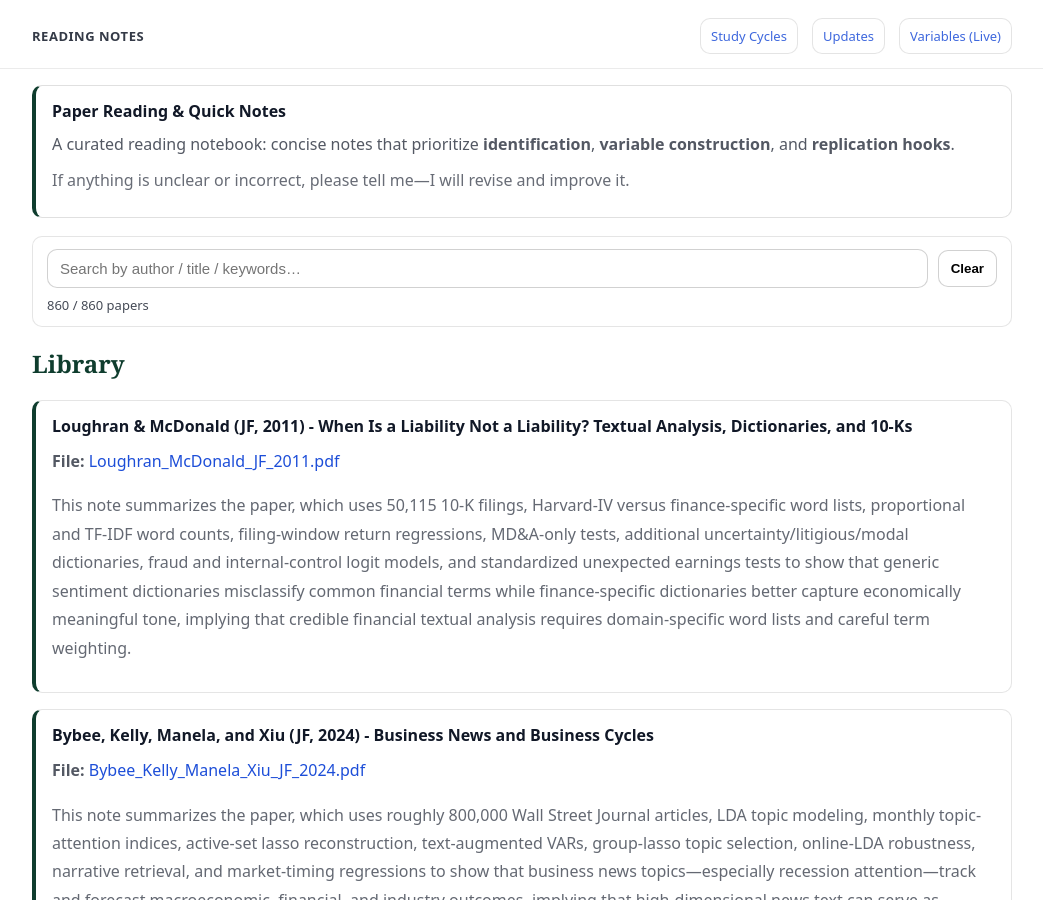
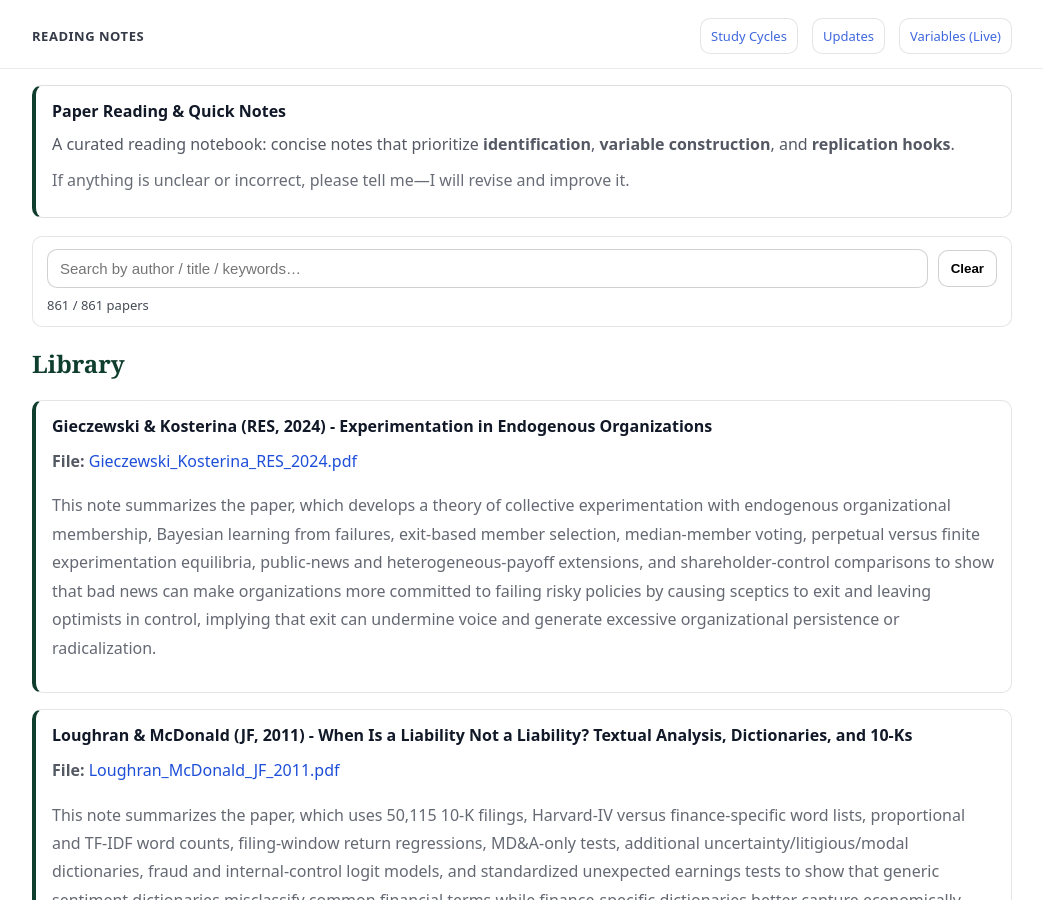
Before and after one commit to yaxinzn/study-archive, a Jekyll site: the page built from reading/index.md, in a window 1280 px wide and 900 px high. Shown: the whole window, without its empty margins (118-1161 px from the left). Built offline with Jekyll 4.4.1, drawn with Linux system fonts in a browser that asks for light colours.

Commit message:
Reading: add/update Gieczewski_Kosterina_RES_2024.pdf

```diff
--- a/_data/reading.yml
+++ b/_data/reading.yml
@@ -1,3 +1,7 @@
+- title: "Gieczewski & Kosterina (RES, 2024) - Experimentation in Endogenous Organizations"
+  file: "Gieczewski_Kosterina_RES_2024.pdf"
+  desc: "This note summarizes the paper, which develops a theory of collective experimentation with endogenous organizational membership, Bayesian learning from failures, exit-based member selection, median-member voting, perpetual versus finite experimentation equilibria, public-news and heterogeneous-payoff extensions, and shareholder-control comparisons to show that bad news can make organizations more committed to failing risky policies by causing sceptics to exit and leaving optimists in control, implying that exit can undermine voice and generate excessive organizational persistence or radicalization."
+
 - title: "Loughran & McDonald (JF, 2011) - When Is a Liability Not a Liability? Textual Analysis, Dictionaries, and 10-Ks"
   file: "Loughran_McDonald_JF_2011.pdf"
   desc: "This note summarizes the paper, which uses 50,115 10-K filings, Harvard-IV versus finance-specific word lists, proportional and TF-IDF word counts, filing-window return regressions, MD&A-only tests, additional uncertainty/litigious/modal dictionaries, fraud and internal-control logit models, and standardized unexpected earnings tests to show that generic sentiment dictionaries misclassify common financial terms while finance-specific dictionaries better capture economically meaningful tone, implying that credible financial textual analysis requires domain-specific word lists and careful term weighting."
```
Also changed, not shown: 1 other file.
